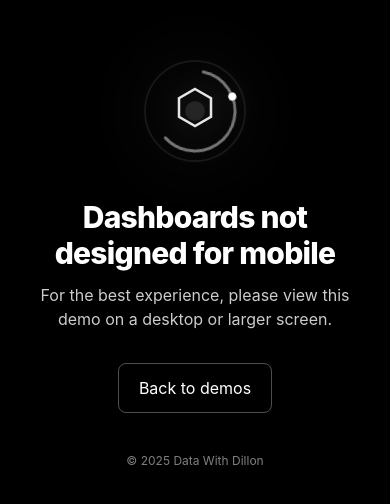
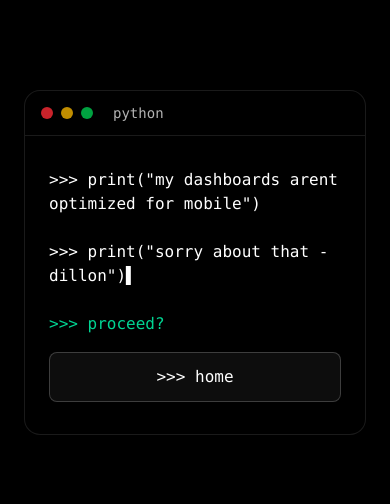
Before and after one commit to dillon-shearer/dillon-shearer-website, a Next.js app: page /demos/mobile-warning in a window 390 px wide. Shown: the part 160-664 px from the top of the page. Built offline with nearby package versions, Linux system fonts and the light colour scheme.

Commit message:
align redirect pages (404, mobile dashboards, splash page) with console typewriter

```diff
--- /dev/null
+++ b/app/components/Typewriter.tsx
@@ -0,0 +1,57 @@
+'use client'
+
+import { useEffect, useMemo, useRef, useState } from 'react'
+
+export default function Typewriter({
+  lines,
+  onDone,
+  cps = 40,
+}: {
+  lines: string[]
+  onDone?: () => void
+  cps?: number
+}) {
+  const fullText = useMemo(() => lines.join('\n'), [lines])
+  const [displayText, setDisplayText] = useState('')
+  const [showCursor, setShowCursor] = useState(true)
+  const [isComplete, setIsComplete] = useState(false)
+  const indexRef = useRef(0)
+  const intervalRef = useRef<NodeJS.Timeout | null>(null)
+
+  useEffect(() => {
+    if (!fullText || isComplete) return
+    const msPerChar = 1000 / cps
+    indexRef.current = 0
+    setDisplayText('')
+    intervalRef.current = setInterval(() => {
+      if (indexRef.current < fullText.length) {
+        setDisplayText(fullText.substring(0, indexRef.current + 1))
+        indexRef.current++
+      } else {
+        if (intervalRef.current) {
+          clearInterval(intervalRef.current)
+          intervalRef.current = null
+        }
+        setIsComplete(true)
+        setTimeout(() => onDone?.(), 100)
+      }
+    }, msPerChar)
+    return () => {
+      if (intervalRef.current) clearInterval(intervalRef.current)
+    }
+  }, [fullText, cps, isComplete])
+
+  useEffect(() => {
+    const cursorInterval = setInterval(() => setShowCursor(prev => !prev), 500)
+    return () => clearInterval(cursorInterval)
+  }, [])
+
+  return (
+    <div>
+      <pre className="whitespace-pre-wrap font-mono">
+        {displayText}
+        <span className={`inline-block w-[8px] ${showCursor ? 'opacity-100' : 'opacity-0'}`}>▌</span>
+      </pre>
+    </div>
+  )
+}
--- a/app/demos/mobile-warning/page.tsx
+++ b/app/demos/mobile-warning/page.tsx
@@ -1,93 +1,47 @@
-// app/demos/mobile-warning/page.tsx
 'use client'
 
+import { useState } from 'react'
+import Typewriter from '@/app/components/Typewriter'
+
 export default function MobileWarningPage() {
+  const [ready, setReady] = useState(false)
+
+  const lines = [
+    '>>> print("my dashboards arent optimized for mobile")',
+    '',
+    '>>> print("sorry about that - dillon")',
+  ]
+
   return (
-    <main className="fixed inset-0 z-[9999] bg-black text-white">
-      <section className="min-h-dvh flex flex-col items-center justify-center text-center px-6">
-        {/* Signature Warning Glyph */}
-        <div className="relative mb-8" aria-hidden="true">
-          {/* Soft aura */}
-          <div className="absolute inset-0 blur-2xl opacity-30 rounded-full bg-white/10 animate-pulse" />
-          {/* SVG */}
-          <svg
-            width="112"
-            height="112"
-            viewBox="0 0 112 112"
-            className="relative drop-shadow-[0_0_12px_rgba(255,255,255,0.2)]"
-          >
-            {/* Outer subtle ring */}
-            <circle cx="56" cy="56" r="50" fill="none" stroke="rgba(255,255,255,0.08)" strokeWidth="2" />
-            {/* Rotating segmented arc */}
-            <g className="origin-center animate-rotate-slow">
-              <circle
-                cx="56"
-                cy="56"
-                r="40"
-                fill="none"
-                stroke="rgba(255,255,255,0.45)"
-                strokeWidth="3"
-                strokeLinecap="round"
-                strokeDasharray="60 45"
-                pathLength="100"
-              />
-            </g>
-            {/* Core hex (stable, engineered vibe) */}
-            <path
-              d="M56 34l16 9.25v18.5L56 71l-16-9.25v-18.5L56 34z"
-              fill="none"
-              stroke="white"
-              strokeOpacity="0.9"
-              strokeWidth="2.5"
-            />
-            {/* Inner pulse */}
-            <circle cx="56" cy="56" r="6.5" className="fill-white/90 animate-ping-soft" />
-            {/* Orbiting node */}
-            <g className="origin-center animate-orbit">
-              <circle cx="56" cy="16" r="4" className="fill-white" />
-            </g>
-          </svg>
+    <main className="fixed inset-0 bg-black text-white flex items-center justify-center">
+      <div className="w-full max-w-md mx-6 rounded-2xl border border-white/10 bg-black/70 shadow-2xl">
+        {/* Title bar */}
+        <div className="flex items-center gap-2 px-4 py-3 border-b border-white/10">
+          <span className="inline-block w-3 h-3 rounded-full bg-red-500/80" />
+          <span className="inline-block w-3 h-3 rounded-full bg-yellow-500/80" />
+          <span className="inline-block w-3 h-3 rounded-full bg-green-500/80" />
+          <span className="ml-3 text-sm text-white/70 font-mono">python</span>
         </div>
 
-        <h1 className="text-3xl font-extrabold tracking-tight mb-3">
-          Dashboards not designed for mobile
-        </h1>
-        <p className="text-base opacity-80 max-w-md">
-          For the best experience, please view this demo on a desktop or larger screen.
-        </p>
+        {/* Terminal body */}
+        <div className="px-6 py-8">
+          <Typewriter lines={lines} cps={35} onDone={() => setReady(true)} />
 
-        {/* Actions */}
-        <div className="mt-8 flex flex-col sm:flex-row gap-3">
-          <a
-            href="/demos"
-            className="inline-flex items-center justify-center rounded-lg px-5 py-3 border border-white/30 hover:border-white/60 transition"
-          >
-            Back to demos
-          </a>
+          {ready && (
+            <div className="mt-6">
+              <pre className="whitespace-pre-wrap font-mono text-emerald-400 mb-4">
+                {'>>> '}proceed?
+              </pre>
+              <a
+                href="/"
+                className="block w-full px-4 py-3 rounded-lg border border-white/20 bg-white/5 text-white font-mono text-center hover:bg-white/10 transition-all duration-200"
+              >
+                {'>>> '}home
+              </a>
+            </div>
+          )}
         </div>
-
-        <p className="mt-10 text-xs opacity-50">© {new Date().getFullYear()} Data With Dillon</p>
-      </section>
-
-      {/* Local keyframes (no Tailwind config needed) */}
-      <style jsx>{`
-        @keyframes rotate-slow {
-          0% { transform: rotate(0deg); }
-          100% { transform: rotate(360deg); }
-        }
-        @keyframes orbit {
-          0% { transform: rotate(0deg); }
-          100% { transform: rotate(360deg); }
-        }
-        @keyframes ping-soft {
-          0% { transform: scale(1); opacity: 0.9; }
-          70% { transform: scale(1.6); opacity: 0; }
-          100% { transform: scale(1.6); opacity: 0; }
-        }
-        .animate-rotate-slow { animation: rotate-slow 7s linear infinite; }
-        .animate-orbit { animation: orbit 4.6s linear infinite; }
-        .animate-ping-soft { animation: ping-soft 2.2s ease-out infinite; transform-origin: center; }
-      `}</style>
+      </div>
     </main>
   )
 }
--- a/app/not-found.tsx
+++ b/app/not-found.tsx
@@ -1,10 +1,65 @@
+'use client'
+
+import Link from 'next/link'
+import Typewriter from '@/app/components/Typewriter'
+import { useState } from 'react'
+
 export default function NotFound() {
+  const [ready, setReady] = useState(false)
+  const lines = [
+    '>>> print("404 error")',
+    '',
+    '>>> print("the requested page cannot be found")',
+  ]
+
   return (
-    <section>
-      <h1 className="mb-8 text-2xl font-semibold tracking-tighter">
-        404 - Page Not Found
-      </h1>
-      <p className="mb-4">The page you are looking for does not exist.</p>
-    </section>
+    <div className="fixed inset-0 bg-black text-white flex items-center justify-center">
+      <div className="w-full max-w-md mx-6 rounded-2xl border border-white/10 bg-black/70 shadow-2xl">
+        <div className="flex items-center gap-2 px-4 py-3 border-b border-white/10">
+          <span className="inline-block w-3 h-3 rounded-full bg-red-500/80" />
+          <span className="inline-block w-3 h-3 rounded-full bg-yellow-500/80" />
+          <span className="inline-block w-3 h-3 rounded-full bg-green-500/80" />
+          <span className="ml-3 text-sm text-white/70 font-mono">python</span>
+        </div>
+
+        <div className="px-6 py-8">
+          <Typewriter lines={lines} cps={35} onDone={() => setReady(true)} />
+
+          {ready && (
+            <div className="mt-6">
+              <pre className="whitespace-pre-wrap font-mono text-emerald-400 mb-4">
+                {'>>> '}navigate?
+              </pre>
+              <div className="space-y-2">
+                <Link
+                  href="/"
+                  className="block w-full px-4 py-3 rounded-lg border border-white/20 bg-white/5 text-white font-mono text-center hover:bg-white/10 transition-all duration-200"
+                >
+                  {''}home
+                </Link>
+                <Link
+                  href="/contact"
+                  className="block w-full px-4 py-3 rounded-lg border border-white/20 bg-white/5 text-white font-mono text-center hover:bg-white/10 transition-all duration-200"
+                >
+                  contact
+                </Link>
+                <Link
+                  href="/demos"
+                  className="block w-full px-4 py-3 rounded-lg border border-white/20 bg-white/5 text-white font-mono text-center hover:bg-white/10 transition-all duration-200"
+                >
+                  demos
+                </Link>
+                <Link
+                  href="/blog"
+                  className="block w-full px-4 py-3 rounded-lg border border-white/20 bg-white/5 text-white font-mono text-center hover:bg-white/10 transition-all duration-200"
+                >
+                  blog
+                </Link>
+              </div>
+            </div>
+          )}
+        </div>
+      </div>
+    </div>
   )
 }
--- a/middleware.ts
+++ b/middleware.ts
@@ -1,33 +1,34 @@
 // middleware.ts
-import { NextResponse } from 'next/server'
+import { NextResponse, NextRequest } from 'next/server'
 
 export const config = {
+  // Only run on /demos and its children
   matcher: ['/demos/:path*'],
 }
 
-export function middleware(req: Request) {
-  const url = new URL(req.url)
+export function middleware(req: NextRequest) {
+  const url = req.nextUrl
   const ua = req.headers.get('user-agent') || ''
   const path = url.pathname
 
-  // Let crawlers through for SEO & previews
+  // Let crawlers through for SEO & link previews
   const isBot = /bot|crawler|spider|crawling|preview|facebookexternalhit|linkedinbot|twitterbot/i.test(ua)
   if (isBot) return NextResponse.next()
 
+  // Basic mobile detection
   const isMobile = /iphone|ipod|ipad|android|mobile|blackberry|iemobile|opera mini/i.test(ua)
+  if (!isMobile) return NextResponse.next() // always allow desktop
 
-  // Always allow desktop
-  if (!isMobile) return NextResponse.next()
+  // Safety: if we're already on the warning page, do nothing
+  if (path === '/demos/mobile-warning') return NextResponse.next()
 
-  // Allowlist for mobile
-  const allowExact = new Set([
+  // Mobile allowlist
+  const allowExact = new Set<string>([
     '/demos',
     '/demos/mobile-warning',
-    '/demos/gym-dashboard/form', // ← mobile data-entry page
+    '/demos/gym-dashboard/form', // mobile data-entry page
   ])
-  const allowPrefixes = [
-    '/demos/gym-dashboard/form/', // allow any nested routes under the form path
-  ]
+  const allowPrefixes = ['/demos/gym-dashboard/form/'] // nested under form
 
   const isAllowed =
     allowExact.has(path) || allowPrefixes.some((p) => path.startsWith(p))
@@ -36,6 +37,10 @@ export function middleware(req: Request) {
     return NextResponse.next()
   }
 
-  // For any other /demos/* on mobile, serve the warning UI in-place (no redirect loop)
-  return NextResponse.rewrite(new URL('/demos/mobile-warning', url.origin))
+  // For any other /demos/* on mobile, serve the warning UI in-place
+  // (keeps the original URL in the bar; no redirect loops)
+  const rewriteUrl = url.clone()
+  rewriteUrl.pathname = '/demos/mobile-warning'
+  rewriteUrl.search = ''
+  return NextResponse.rewrite(rewriteUrl)
 }
```
Also changed, not shown: 1 other file (tests, documents, lock files or other folders).
